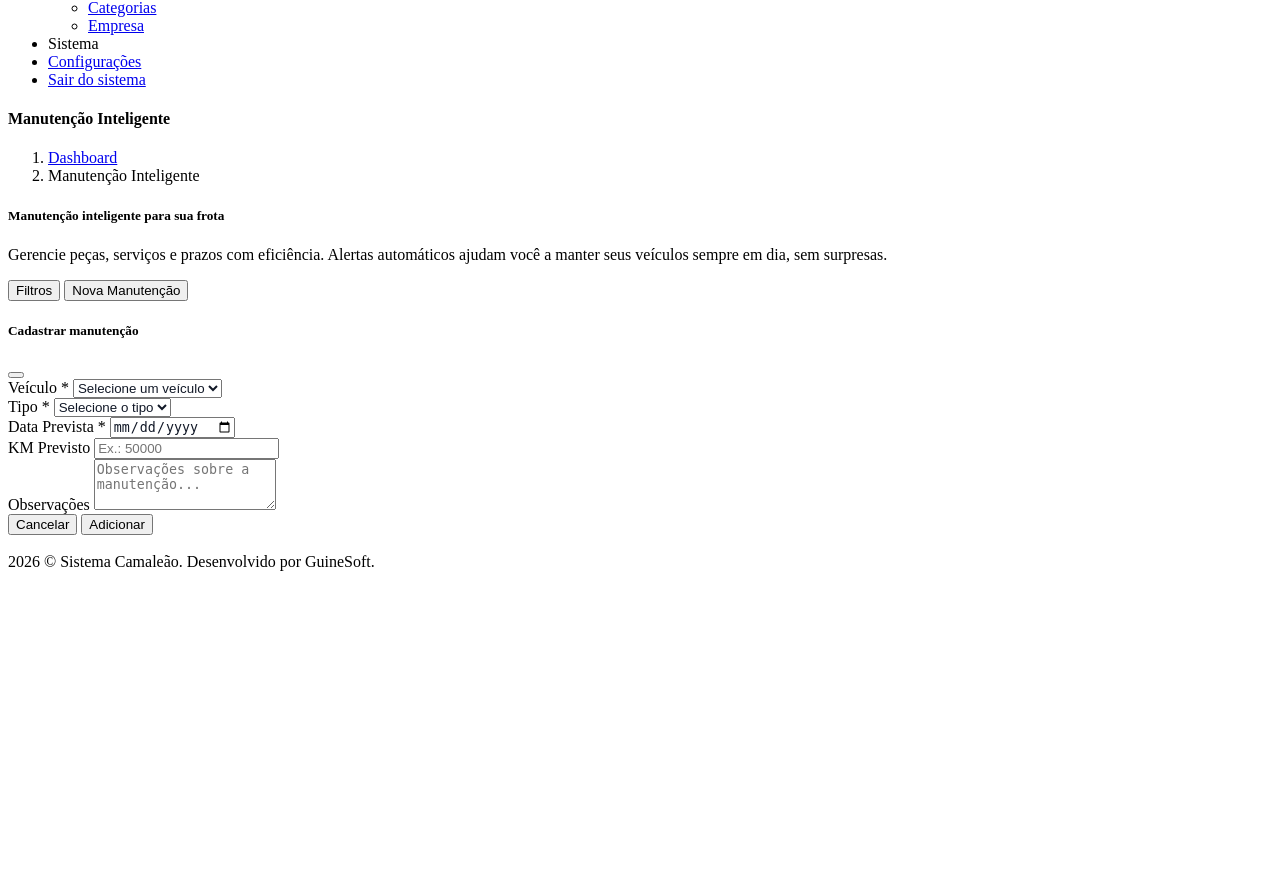
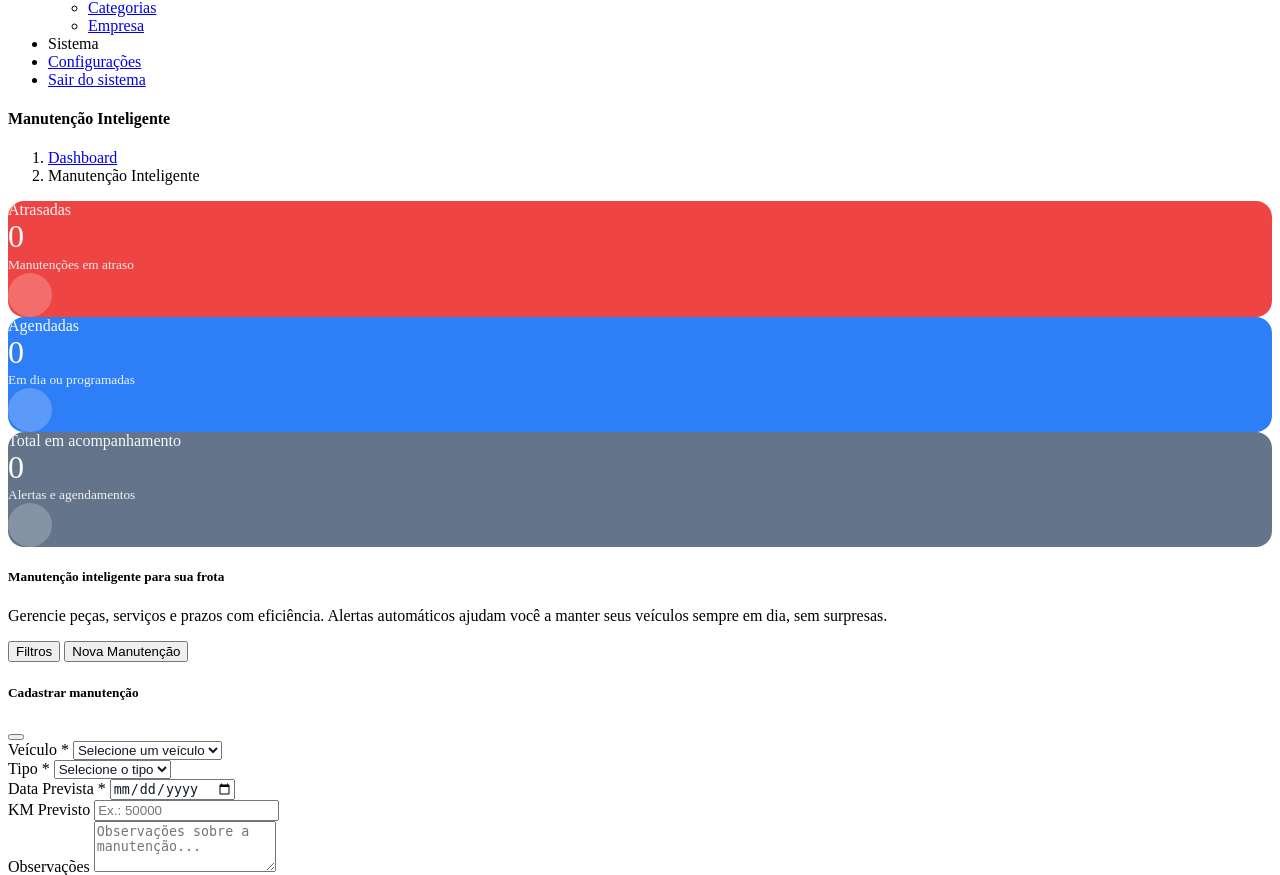
Before and after one commit to joaolenosi/sistema-locacoes, a CodeIgniter 4 app: template app/Views/admin/manutencao-inteligente/index.php in a window 1280 px wide. Shown: the part 465-1340 px from the top of the page. Before the commit the page ends 1036 px from the top, so only its background shows below. Run offline with PHP 8.4 and a stand-in for CodeIgniter, Linux system fonts and the light colour scheme; the template is opened without the code that fills it, so the values that code supplies are empty; some libraries are stand-ins or nearby versions.

Commit message:
Enhance Manutencao Inteligente with summary cards and dynamic updates
- Added summary cards for 'Atrasadas', 'Agendadas', and 'Total em acompanhamento' in the index view to provide quick insights on maintenance status.
- Updated the ManutencaoInteligente controller to calculate and return summary data alongside maintenance results.
- Implemented JavaScript functionality to dynamically update the summary cards based on fetched data, improving user experience and data visibility.

```diff
--- a/app/Views/admin/manutencao-inteligente/index.php
+++ b/app/Views/admin/manutencao-inteligente/index.php
@@ -125,6 +125,25 @@
     #modalManutencao .form-select {
         color: #111827;
     }
+
+    /* Cards resumo (Manutenção Inteligente) */
+    .man-kpi-card {
+        border: 0;
+        border-radius: 16px;
+        color: #fff;
+        overflow: hidden;
+        min-height: 110px;
+    }
+
+    .man-kpi-icon {
+        width: 44px;
+        height: 44px;
+        border-radius: 999px;
+        background: rgba(255, 255, 255, 0.22);
+        display: inline-flex;
+        align-items: center;
+        justify-content: center;
+    }
 </style>
 
 <!-- ========== Page Title Start ========== -->
@@ -142,6 +161,58 @@
     </div>
 </div>
 <!-- ========== Page Title End ========== -->
+
+<!-- Cards resumo -->
+<div class="row g-3 mb-3">
+    <div class="col-12 col-md-4">
+        <div class="card man-kpi-card" style="background: #ef4444;">
+            <div class="card-body d-flex align-items-center justify-content-between">
+                <div>
+                    <div class="fw-medium" style="opacity: .95;">Atrasadas</div>
+                    <div class="fw-semibold" style="font-size: 2rem; line-height: 1.1;">
+                        <span id="kpi-manutencao-atrasadas">0</span>
+                    </div>
+                    <small style="opacity: .9;">Manutenções em atraso</small>
+                </div>
+                <div class="man-kpi-icon" aria-hidden="true">
+                    <iconify-icon icon="iconamoon:warning-duotone" class="fs-22 text-white"></iconify-icon>
+                </div>
+            </div>
+        </div>
+    </div>
+    <div class="col-12 col-md-4">
+        <div class="card man-kpi-card" style="background: #2d7ef7;">
+            <div class="card-body d-flex align-items-center justify-content-between">
+                <div>
+                    <div class="fw-medium" style="opacity: .95;">Agendadas</div>
+                    <div class="fw-semibold" style="font-size: 2rem; line-height: 1.1;">
+                        <span id="kpi-manutencao-agendadas">0</span>
+                    </div>
+                    <small style="opacity: .9;">Em dia ou programadas</small>
+                </div>
+                <div class="man-kpi-icon" aria-hidden="true">
+                    <iconify-icon icon="iconamoon:calendar-duotone" class="fs-22 text-white"></iconify-icon>
+                </div>
+            </div>
+        </div>
+    </div>
+    <div class="col-12 col-md-4">
+        <div class="card man-kpi-card" style="background: #64748b;">
+            <div class="card-body d-flex align-items-center justify-content-between">
+                <div>
+                    <div class="fw-medium" style="opacity: .95;">Total em acompanhamento</div>
+                    <div class="fw-semibold" style="font-size: 2rem; line-height: 1.1;">
+                        <span id="kpi-manutencao-total">0</span>
+                    </div>
+                    <small style="opacity: .9;">Alertas e agendamentos</small>
+                </div>
+                <div class="man-kpi-icon" aria-hidden="true">
+                    <iconify-icon icon="iconamoon:car-duotone" class="fs-22 text-white"></iconify-icon>
+                </div>
+            </div>
+        </div>
+    </div>
+</div>
 
 <div class="row">
     <div class="col-12">
```
Also changed, not shown: app/Controllers/ManutencaoInteligente.php (+17 -1 lines), public/assets/admin/js/pages/manutencao-inteligente.js.
